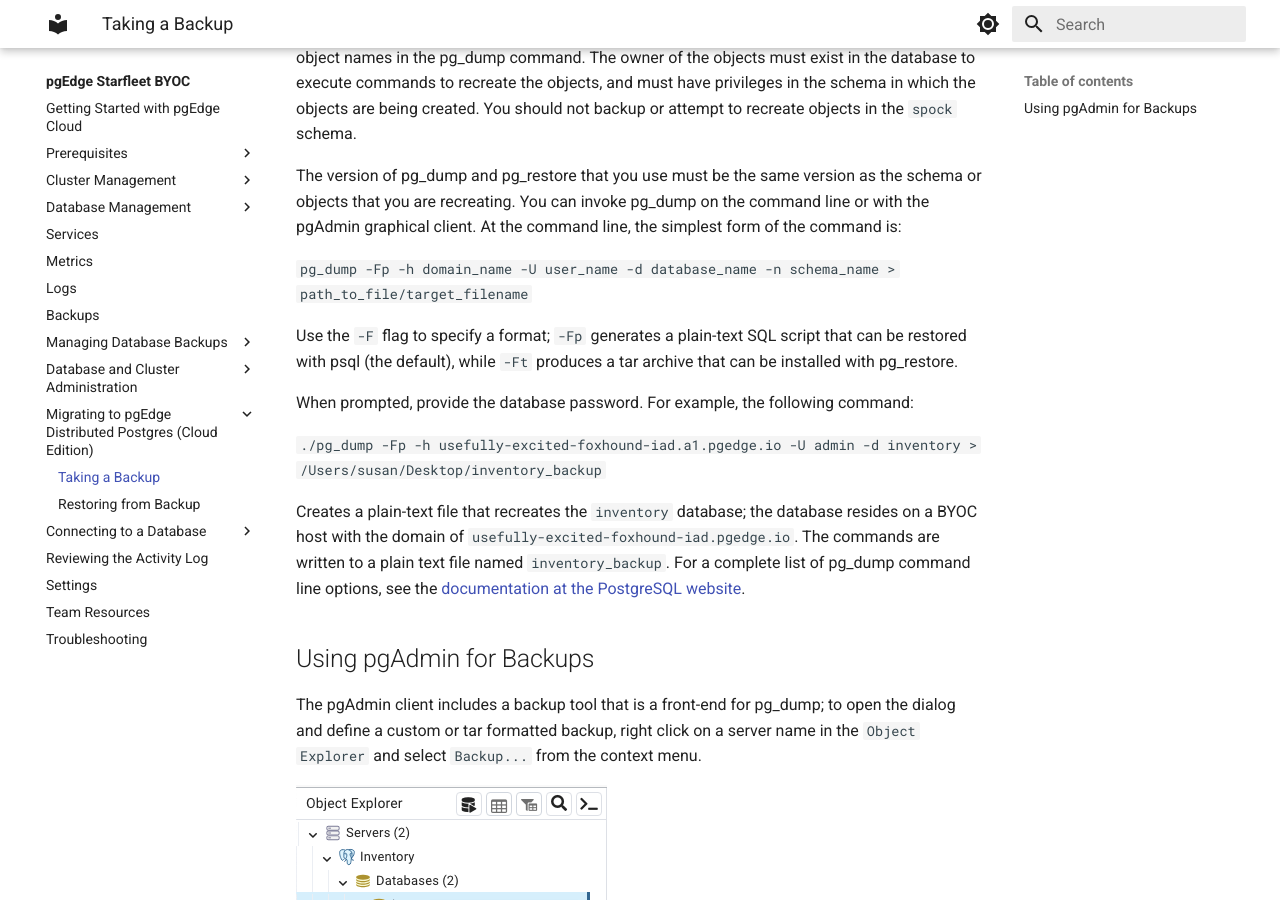
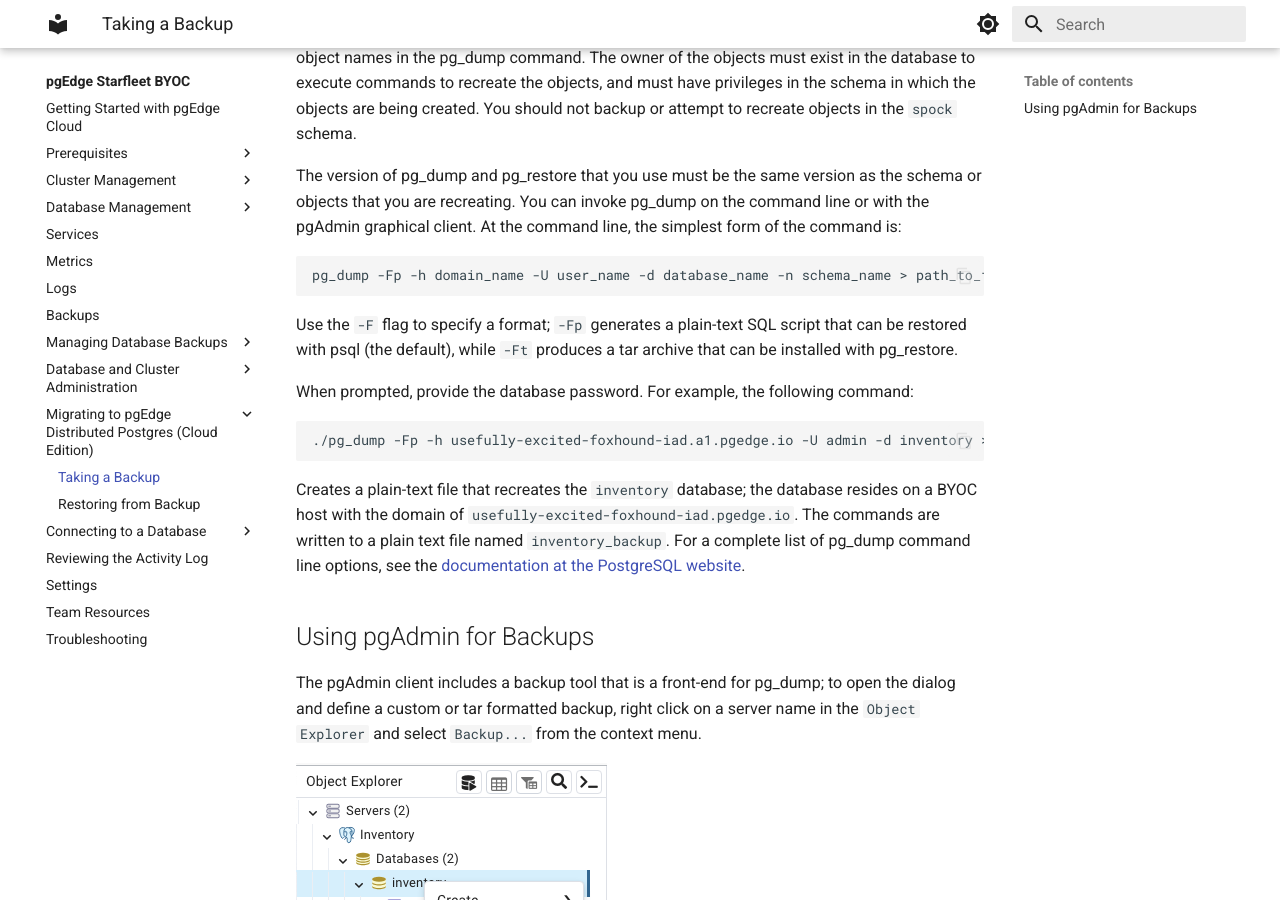
Before and after one commit to pgEdge/pgedge-starfleet-docs, an MkDocs documentation site: the page built from docs/byoc/migration/backup.md, in a window 1280 px wide and 900 px high, scrolled down 328 px. Built offline with MkDocs 1.6.1 and Material for MkDocs 9.7.7, drawn with Linux system fonts in a browser that asks for light colours.

````diff
--- a/docs/byoc/migration/backup.md
+++ b/docs/byoc/migration/backup.md
@@ -18,8 +18,9 @@ the schema or objects that you are recreating. You can invoke pg_dump on the
 command line or with the pgAdmin graphical client. At the command line, the
 simplest form of the command is:
 
-`pg_dump -Fp -h domain_name -U user_name -d database_name -n schema_name >
-path_to_file/target_filename`
+```bash
+pg_dump -Fp -h domain_name -U user_name -d database_name -n schema_name > path_to_file/target_filename
+```
 
 Use the `-F` flag to specify a format; `-Fp` generates a plain-text SQL script
 that can be restored with psql (the default), while `-Ft` produces a tar
@@ -28,8 +29,9 @@ archive that can be installed with pg_restore.
 When prompted, provide the database password. For example, the following
 command:
 
-`./pg_dump -Fp -h usefully-excited-foxhound-iad.a1.pgedge.io -U admin -d
-inventory > /Users/susan/Desktop/inventory_backup`
+```bash
+./pg_dump -Fp -h usefully-excited-foxhound-iad.a1.pgedge.io -U admin -d inventory > /Users/susan/Desktop/inventory_backup
+```
 
 Creates a plain-text file that recreates the `inventory` database; the database
 resides on a BYOC host with the domain of
````
Also changed, not shown: docs/byoc/connecting/psql.md (+3 -2 lines), docs/byoc/migration/index.md (+3 -3 lines), docs/byoc/migration/restore.md (+3 -3 lines), docs/managed/connecting/psql.md (+3 -2 lines).
